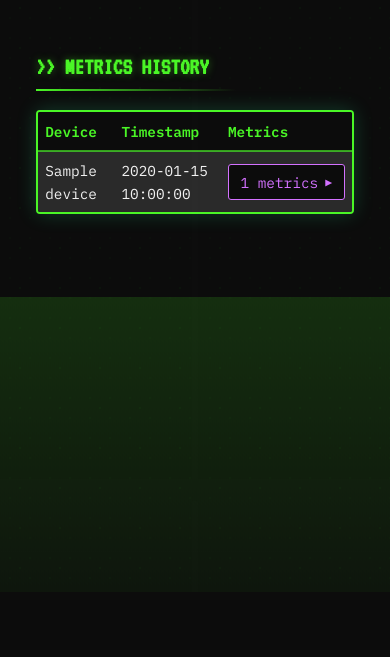
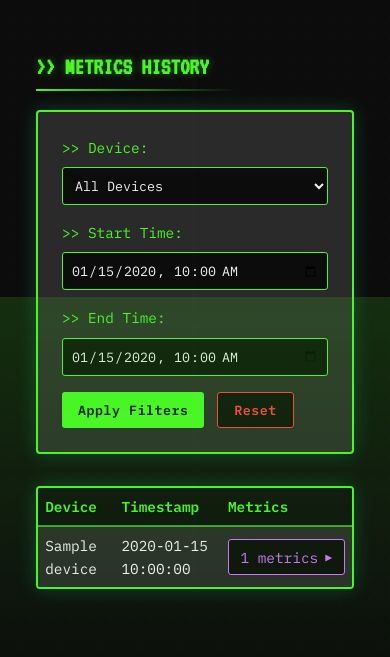
Before and after one commit to darragh0/cotc-server, a Python web app: template application/templates/history.html in a window 390 px wide. Shown: the part 252-909 px from the top of the page. Before the commit the page ends 831 px from the top, so only its background shows below. Run offline with Jinja, Linux system fonts and the light colour scheme; the template is opened without the code that fills it: most values are stand-ins (such as "Sample title", 1, 10 or a date in 2020).

```diff
--- a/application/static/css/history.css
+++ b/application/static/css/history.css
@@ -27,6 +27,127 @@
   width: 200px;
   height: 2px;
   background: linear-gradient(90deg, var(--terminal-green), transparent);
+}
+
+.filter-container {
+  background: var(--terminal-grey);
+  border: 2px solid var(--terminal-green);
+  border-radius: 4px;
+  box-shadow: 0 0 20px rgba(38, 255, 161, 0.2);
+  padding: 1.5em;
+  margin-bottom: 2em;
+  position: relative;
+}
+
+.filter-form {
+  display: flex;
+  flex-wrap: wrap;
+  gap: 1.2em;
+  align-items: flex-end;
+}
+
+.filter-group {
+  display: flex;
+  flex-direction: column;
+  gap: 0.5em;
+  flex: 1;
+  min-width: 200px;
+}
+
+.filter-label {
+  font-family: "IBM Plex Mono", monospace;
+  color: var(--terminal-green);
+  font-size: 0.9rem;
+}
+
+.filter-label::before {
+  content: ">> ";
+  color: var(--terminal-green);
+}
+
+.filter-select,
+.filter-input {
+  background-color: var(--terminal-black);
+  color: var(--terminal-white);
+  border: 1px solid var(--terminal-green);
+  border-radius: 3px;
+  padding: 0.6em;
+  font-family: "IBM Plex Mono", monospace;
+  outline: none;
+  transition: all 0.2s ease;
+}
+
+.filter-select:focus,
+.filter-input:focus {
+  border-color: var(--terminal-bright-green);
+  box-shadow: 0 0 10px var(--terminal-dim-green);
+}
+
+.filter-actions {
+  display: flex;
+  gap: 0.8em;
+  margin-left: auto;
+  align-self: flex-end;
+}
+
+.filter-btn {
+  font-family: "IBM Plex Mono", monospace;
+  padding: 0.6em 1.2em;
+  border-radius: 3px;
+  cursor: pointer;
+  transition: all 0.2s ease;
+  border: none;
+  font-weight: bold;
+  letter-spacing: 0.5px;
+}
+
+.filter-apply {
+  background-color: var(--terminal-green);
+  color: var(--terminal-black);
+}
+
+.filter-apply:hover {
+  background-color: var(--terminal-bright-green);
+  box-shadow: 0 0 10px var(--terminal-dim-green);
+}
+
+.filter-reset {
+  background-color: var(--terminal-black);
+  color: var(--terminal-red);
+  border: 1px solid var(--terminal-red);
+}
+
+.filter-reset:hover {
+  background-color: var(--terminal-red);
+  color: var(--terminal-black);
+  box-shadow: 0 0 10px rgba(255, 60, 65, 0.4);
+}
+
+.no-results {
+  display: flex;
+  flex-direction: column;
+  align-items: center;
+  padding: 3em 1em;
+  color: var(--terminal-white);
+  gap: 1em;
+}
+
+.no-results-icon {
+  font-family: "VT323", monospace;
+  font-size: 2.5rem;
+  color: var(--terminal-red);
+  display: flex;
+  align-items: center;
+  justify-content: center;
+  width: 50px;
+  height: 50px;
+  border: 2px solid var(--terminal-red);
+  border-radius: 50%;
+}
+
+.empty-table {
+  border: 2px solid var(--terminal-red);
+  box-shadow: 0 0 20px rgba(255, 60, 65, 0.2);
 }
 
 .history__table-container {
@@ -235,6 +356,20 @@
     font-size: 1.5rem;
   }
 
+  .filter-form {
+    flex-direction: column;
+    gap: 1em;
+  }
+
+  .filter-group {
+    width: 100%;
+  }
+
+  .filter-actions {
+    width: 100%;
+    margin-left: 0;
+  }
+
   .history__table th,
   .history__table td {
     padding: 0.5em;
@@ -254,5 +389,4 @@
     width: 95%;
     margin: 10% auto;
   }
-
 }
--- /dev/null
+++ b/application/static/js/history.js
@@ -0,0 +1,32 @@
+document.addEventListener("DOMContentLoaded", () => {
+  const resetButton = document.getElementById("reset-filters");
+  const clearFiltersButton = document.getElementById("clear-filters");
+  const filterForm = document.getElementById("filter-form");
+
+  document.addEventListener("keydown", (event) => {
+    if (event.key === "Enter") {
+      filterForm.submit();
+    }
+  });
+
+  resetButton.addEventListener("click", () => {
+    document.getElementById("device-filter").value = "";
+    document.getElementById("start-time").value = "";
+    document.getElementById("end-time").value = "";
+    document.getElementById("filter-form").submit();
+  });
+
+  clearFiltersButton.addEventListener("click", () =>
+    window.location.href = window.location.pathname
+  );
+
+  filterForm.addEventListener("submit", (event) => {
+    const startTime = document.getElementById("start-time").value;
+    const endTime = document.getElementById("end-time").value;
+
+    if (startTime && endTime && new Date(startTime) > new Date(endTime)) {
+      event.preventDefault();
+      alert("Start time cannot be later than end time");
+    }
+  });
+});
--- a/application/templates/history.html
+++ b/application/templates/history.html
@@ -8,10 +8,48 @@ Metrics History
 <link rel="stylesheet" href="../static/css/history.css" />
 {% endblock %}
 
+{% block additional_js %}
+<script src="../static/js/history.js" defer></script>
+{% endblock %}
+
 {% block content %}
 <div id="history">
   <h2 class="history__title">Metrics History</h2>
-  <div class="history__table-container">
+
+  <div class="filter-container">
+    <form id="filter-form" method="GET" class="filter-form">
+      <div class="filter-group">
+        <label for="device-filter" class="filter-label">Device:</label>
+        <select id="device-filter" name="device" class="filter-select">
+          <option value="">All Devices</option>
+          {% for device in devices %}
+          <option value="{{ device.id }}" {% if selected_device==device.id %}selected{% endif %}>{{ device.name }}
+          </option>
+          {% endfor %}
+        </select>
+      </div>
+
+      <div class="filter-group">
+        <label for="start-time" class="filter-label">Start Time:</label>
+        <input type="datetime-local" id="start-time" name="start_time" class="filter-input"
+          value="{{ start_time if start_time else '' }}">
+      </div>
+
+      <div class="filter-group">
+        <label for="end-time" class="filter-label">End Time:</label>
+        <input type="datetime-local" id="end-time" name="end_time" class="filter-input"
+          value="{{ end_time if end_time else '' }}">
+      </div>
+
+      <div class="filter-actions">
+        <button type="submit" class="filter-btn filter-apply">Apply Filters</button>
+        <button type="button" id="reset-filters" class="filter-btn filter-reset">Reset</button>
+      </div>
+    </form>
+  </div>
+
+  <div class="history__table-container {% if not snapshots %}empty-table{% endif %}">
+    {% if snapshots %}
     <table class="history__table">
       <thead>
         <tr>
@@ -30,9 +68,7 @@ Metrics History
               {{ s.metrics|length }} metrics
               <span class="metrics-btn-icon">▶</span>
             </label>
-
             <input tabindex="-1" type="checkbox" id="modal-trigger-{{ loop.index }}" class="modal-checkbox" />
-
             <div class="modal">
               <label for="modal-trigger-{{ loop.index }}" class="modal-overlay"></label>
               <div class="modal-content">
@@ -69,6 +105,17 @@ Metrics History
         {% endfor %}
       </tbody>
     </table>
+    {% else %}
+    <div class="no-results">
+      <span class="no-results-icon">!</span>
+      {% if selected_device is not None %}
+      <p>No metrics found matching your filters</p>
+      {% else %}
+      <p>No metrics found</p>
+      {% endif %}
+      <button type="button" id="clear-filters" class="filter-btn filter-reset">Clear Filters</button>
+    </div>
+    {% endif %}
   </div>
 </div>
 {% endblock %}
```
Also changed, not shown: application/app.py (+32 -6 lines), application/common/__init__.py (+8 -1 lines), application/common/_util.py (+23 -0 lines), application/db/_db.py (+55 -1 lines), 2 other files.
